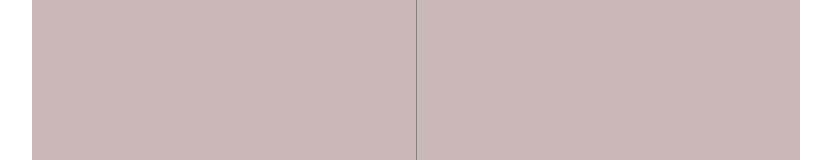
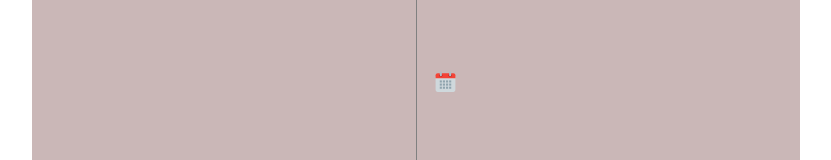
Before and after one commit to fkdkskdfjfk/Todo-project, a React (Create React App) app: page / in a window 1280 px wide. Shown: the part 319-479 px from the top of the page, without its empty margins (224-1055 px from the left). Built offline with nearby package versions, Linux system fonts and the light colour scheme.

Commit message:
sublist에 달력 추가할 것

```diff
--- a/src/component/TodoRightUpperList.jsx
+++ b/src/component/TodoRightUpperList.jsx
@@ -1,5 +1,8 @@
 import React, { useEffect, useState } from 'react';
 import styled from 'styled-components';
+import { FcCalendar } from "react-icons/fc";
+import Calendar from "react-calendar";
+import "react-calendar/dist/Calendar.css";
 
 const TodoRightUpperListWrapper = styled.div`
   min-height: 300px;
@@ -62,12 +65,21 @@ const StyledTime = styled.div`
   font-size: 1.125rem;
   line-height: 1.5;
   flex: 1;
+
+  .calendar {
+    font-size: 25px;
+
+    &:hover {
+      cursor: pointer;
+    }
+  }
 `;
 
 function TodoRightUpperList(props) {
   const { rightTodos, onAmend } = props;
   const [amendText, setAmendText] = useState('');
   const [amendContent, setAmendContent] = useState('');
+  const [onCalendar, setOnCalendar] = useState(false);
 
   useEffect(() => {
     setAmendText(amendText => rightTodos && rightTodos[0].text);
@@ -107,8 +119,8 @@ function TodoRightUpperList(props) {
           onChange={handleChangeContent}
         />
         <StyledTime>
-          {/* {rightTodos && rightTodos[0].dayTime} */}
           {(amendText || amendContent) && rightTodos[0].dayTime}
+          <FcCalendar className='calendar' onClick={() => {setOnCalendar(true)}}/>
         </StyledTime>
         {amendText && (<button className='amendButton' type="button" onClick={(e) => {
           e.preventDefault();
```
